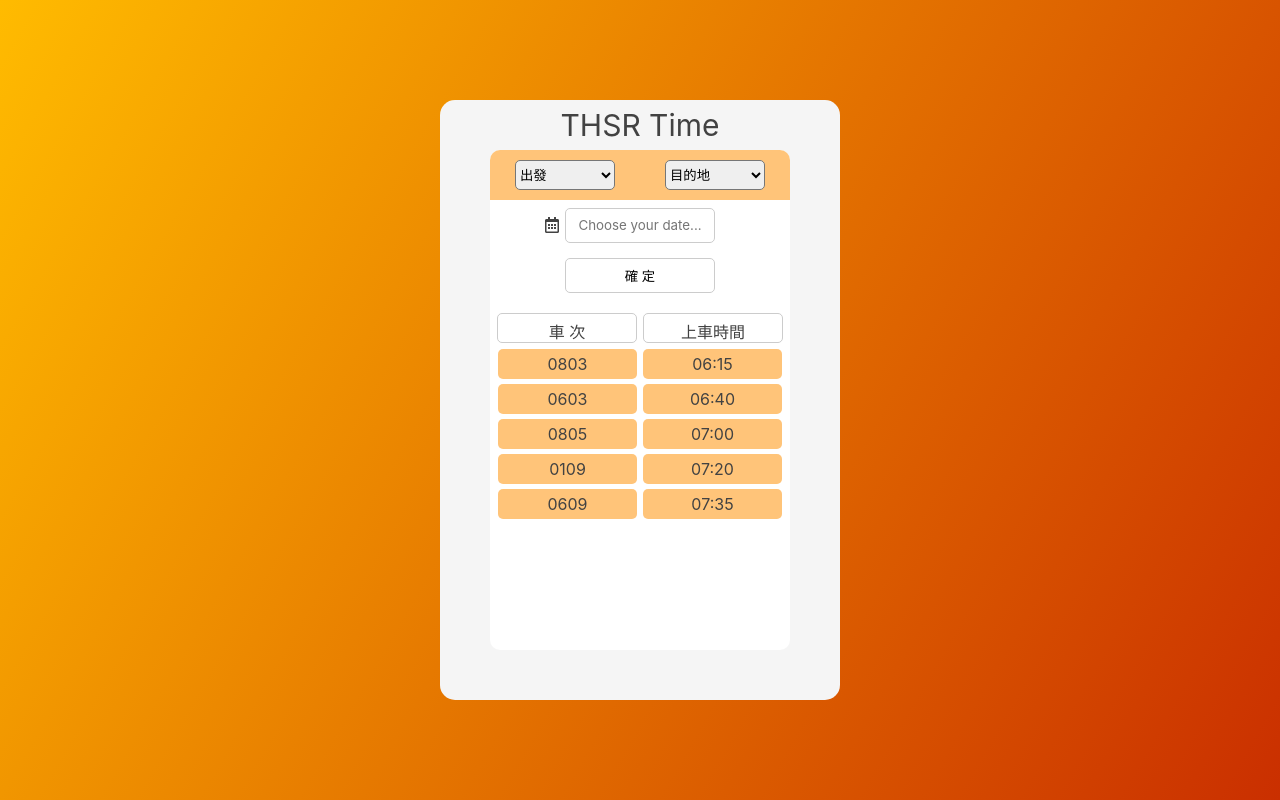
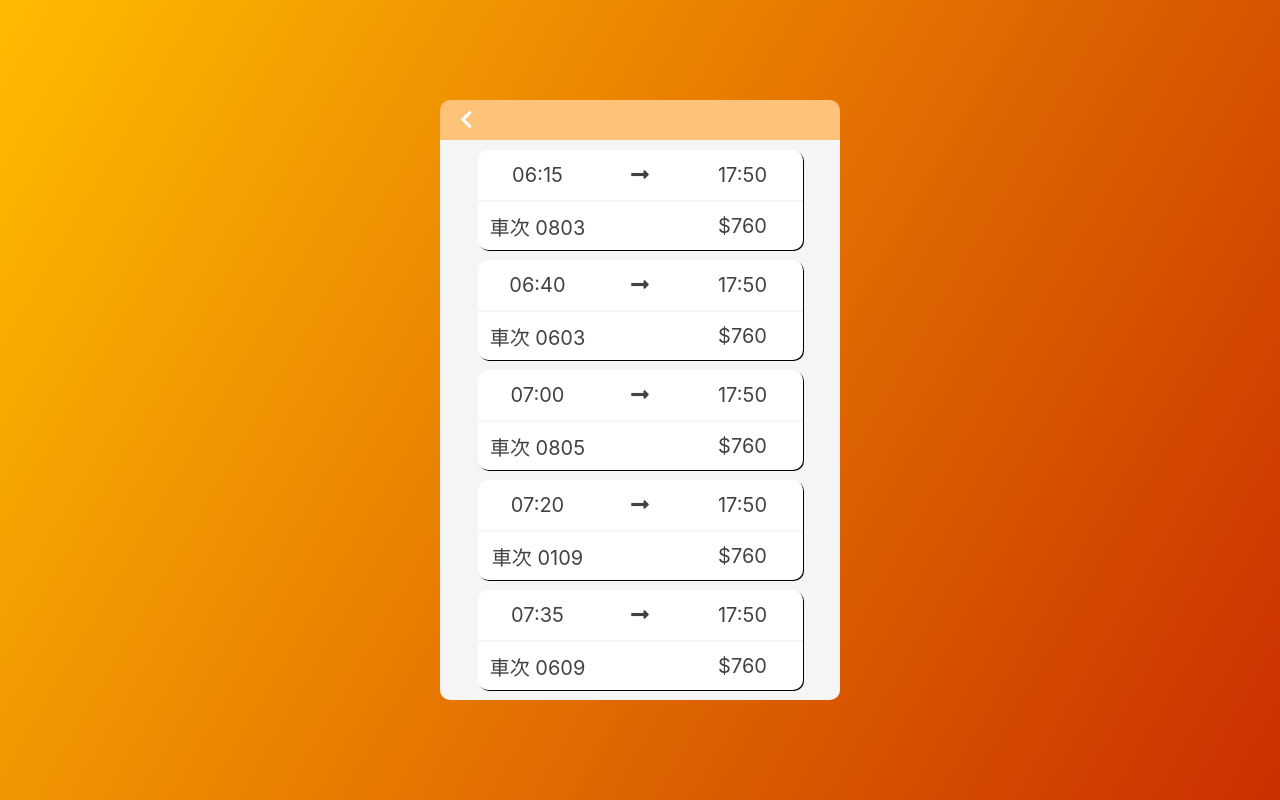
Before and after one commit to JasonYen059/Train-time-table, a plain HTML site: page Time.html in a window 1280 px wide. Both pictures are taken after a click on the button "確 定". Drawn offline with nearby package versions, Linux system fonts and the light colour scheme; no server answers.

Commit message:
no message

```diff
--- a/Time.html
+++ b/Time.html
@@ -33,7 +33,7 @@
     align-items: center;
 }
 
-    #timeApp{
+    #timeApp, #showInfo{
       width: 400px;
       height: 600px;
       border-radius: 15px;
@@ -60,7 +60,6 @@
       margin: auto;
       border-radius: 10px;
 
-
     }
 
    #fromWhere, #toWhere {
@@ -86,31 +85,36 @@
     border-radius: 10px 10px 0 0 ;
    }
 
-   .dateContainer ,.confirmDiv{
-    width: 300px;
-    height: 50px;
+   .dateContainer ,.confirmDiv,.timeContainer{
+    margin: 10px auto;
+    width: 250px;
+    height: 40px;
     display: flex;
     justify-content: center;
     align-items: center;
-    position: relative;
+
+    border-bottom: 1px solid #dfdfdf;
    }
 
    .dateContainer p{
-     position: absolute;
-     left: 55px;
+     float: left;
    }
 
-   #chosenDate, #confirm{
+   #chosenDate, #confirm ,#chosenTime{
      margin: auto;
-     width: 150px;
+     width: 250px;
      height: 35px;
      background-color: white;
-     border: 1px solid #cccccc;
+     border: none;
      text-align: center;
      border-radius: 5px;
      outline: none;
      transition: 0.5s ease;
      cursor: pointer;
+   }
+
+   #chosenTime {
+     text-align-last: center;
    }
 
 
@@ -124,52 +128,83 @@
      margin-top: 10px;
    }
 
+
+/* ------------------------------------------------------------------------- */
+   #showInfo{
+     display: none;
+   }
+
+
+
+   #infoTitle {
+    height: 40px;
+    font-size: 20px;
+    display: flex;
+    justify-content: center;
+    align-items: center;
+    width: 100%;
+    border-radius: 10px 10px 0 0;
+    color: white;
+    background-color: white;
+    position: relative;
+    background-color: rgba(255, 194, 115, 0.952);
+   }
+
+   #info {
+      width: 100%;
+      height: 560px;
+      background-color: #f5f5f5;
+      border: none;
+      border-radius: 10px;
+      overflow: auto;
+    }
+
+    #infoBack{
+      position: absolute;
+      left: 20px;
+      cursor: pointer;
+      transition: 0.3s;
+    }
+
+    #infoBack:hover{
+     font-size: 25px;
+    }
+
+    .infoTable{
+      width: 325px;
+      height: 100px;
+     background-color: white;
+      border-radius: 10px;
+      margin: 10px auto;
+      box-shadow: 1px 1px rgb(0, 0, 0);
+    }
+
+    .timeInfo , .numPriceInfo{
+      width: 325px;
+      height: 50px;
+      font-size: 20px;
+      padding: 10px;
+      display: flex;
+    justify-content:space-between;
+    align-items: center;
+    }
+
+    .timeFrom, .timeTo , .toIcon, .num , .price{
+      width: 100px;
+      text-align:center ;
+    }
+
+    .numPriceInfo{
+      border-top: 2px solid #f5f5f5;
+    }
+
+
     #trainNumTime {
      list-style: none;
-     width: 300px;
+     width: 100%;
     height: 300px;
     overflow: auto;
    }
-
-   li{
-     margin: auto;
-    width: 290px;
-    height: 35px;
-    border: none;
-
-    display: flex;
-    justify-content: center;
-    align-items: center;
-   }
-
-   .tableTitle{
-     width: 300px;
-    display: flex;
-    justify-content: center;
-    align-items: center;
-   }
-
-
-   .tableTitle p{
-    width: 140px;
-    height: 30px;
-    text-align: center;
-    margin: 3px;
-    padding: 5px;
-    border-radius: 5px;
-    border: 1px solid #cccccc;
-   }
-
-   li span{
-     width: 150px;
-     height: 30px;
-     background-color: rgba(255, 194, 115, 0.952);
-     text-align: center;
-     margin: 3px;
-     padding: 5px;
-     border-radius: 5px;
-   }
-
 
 
 
@@ -184,68 +219,83 @@
       <header>THSR Time</header>
     </div>
 
-
-
      <div id="container">
        <div class="setLocation">
        <select id="fromWhere" >
         <option value="" disabled selected>出發</option>
-         <option value="0990">南港</option>
-         <option value="1000">台北</option>
-         <option value="1010">板橋</option>
-         <option value="1020">桃園</option>
-         <option value="1030">新竹</option>
-         <option value="1035">苗栗</option>
-         <option value="1040">台中</option>
-         <option value="1043">彰化</option>
-         <option value="1047">雲林</option>
-         <option value="1050">嘉義</option>
-         <option value="1060">台南</option>
-         <option value="1070">左營</option>
        </select>
-
        <select id="toWhere" >
         <option value="" disabled selected>目的地</option>
-        <option value="0990">南港</option>
-       <option value="1000">台北</option>
-       <option value="1010">板橋</option>
-       <option value="1020">桃園</option>
-       <option value="1030">新竹</option>
-       <option value="1035">苗栗</option>
-       <option value="1040">台中</option>
-       <option value="1043">彰化</option>
-       <option value="1047">雲林</option>
-       <option value="1050">嘉義</option>
-       <option value="1060">台南</option>
-       <option value="1070">左營</option>
       </select>
        </div>
+
 
        <div class="dateContainer">
         <p><i class="far fa-calendar-alt"></i></p>
         <input id="chosenDate" placeholder="Choose your date...">
        </div>
 
+       <div class="timeContainer">
+        <p><i class="far fa-clock"></i></i></p>
+        <select name="time" id="chosenTime">
+          <option value="">14 : 25</option>
+          <option value="">14 : 40</option>
+          <option value="">15 : 25</option>
+          <option value="">15 : 40</option>
+        </select>
+       </div>
+
        <div class="confirmDiv">
         <button id="confirm">確 定</button>
        </div>
-
-       <div id="timeTable">
-         <div class="tableTitle">
-          <p>車 次</p>
-          <p>上車時間</p>
      </div>
-        <ul id="trainNumTime">
-
-        </ul>
-
     </div>
 
+
+    <div id="showInfo">
+      <div id="infoTitle">
+        <span id="infoBack"><i class="fas fa-chevron-left"></i></span>
+        <p id="infoDate">111</p>
+      </div>
+      <div id="info">
+        <!-- <div class="infoTable">
+          <div class="timeInfo">
+            <span class="timeFrom">15:20</span>
+            <span class="toIcon"><i class="fas fa-long-arrow-alt-right"></i></span>
+            <span class="timeTo">17:50</span>
+          </div>
+
+          <div class="numPriceInfo">
+            <span class="num">車次 808</span>
+            <span class="price">$760</span>
+          </div>
+        </div> -->
       </div>
     </div>
 
 
     <script type="text/javascript">
+    var options = [];
+    let start = $("#fromWhere").val();
+    let end = $("#toWhere").val();
+    let dateControl = $("#chosenDate").val();
+
+    var stationRequest = new XMLHttpRequest();
+    stationRequest.open('Get',`https://ptx.transportdata.tw/MOTC/v2/Rail/THSR/Station?$format=JSON`);
+    stationRequest.send();
+    stationRequest.onload=function() {
+    let stationData = JSON.parse(this.responseText);
+
+    stationData.forEach((e,i)=>{
+      let num = stationData[i].StationID;
+      let stationName = stationData[i].StationName.Zh_tw;
+      options.push({name:`${stationName}`,number:`${num}`});
+      $("#fromWhere").append(`<option value="${options[i].number}">${options[i].name}</option>`);
+      $("#toWhere").append(`<option value="${options[i].number}">${options[i].name}</option>`);
+    });
+    console.log(options);
+    }
+
 
     let fakeData =[{
     "TrainDate":"2021-04-09",
@@ -262,11 +312,7 @@
 
     ,{"TrainDate":"2021-04-09","DailyTrainInfo":{"TrainNo":"0609","Direction":0,"StartingStationID":"0990","StartingStationName":{"Zh_tw":"南港","En":"Nangang"},"EndingStationID":"1070","EndingStationName":{"Zh_tw":"左營","En":"Zuoying"},"Note":{}},"OriginStopTime":{"StopSequence":1,"StationID":"0990","StationName":{"Zh_tw":"南港","En":"Nangang"},"ArrivalTime":"07:35","DepartureTime":"07:35"},"DestinationStopTime":{"StopSequence":9,"StationID":"1070","StationName":{"Zh_tw":"左營","En":"Zuoying"},"ArrivalTime":"09:45","DepartureTime":"09:45"},"UpdateTime":"2021-02-09T00:00:00+08:00","VersionID":1}]
 
-    $(function(){
-        $("#chosenDate").datepicker({
-          dateFormat:"yy-mm-dd"
-        });
-      });
+
 
 
   $("#confirm").click((event)=>{
@@ -274,23 +320,52 @@
       let start = $("#fromWhere").val();
       let end = $("#toWhere").val();
       let dateControl = $("#chosenDate").val();
-      console.log(dateControl);
 
     //   var ourRequest = new XMLHttpRequest();
     // ourRequest.open('Get',`https://ptx.transportdata.tw/MOTC/v2/Rail/THSR/DailyTimetable/OD/${start}/to/${end}/${dateControl}?$format=JSON`);
     // ourRequest.send();
     // ourRequest.onload=function() {
-    //   var data = JSON.parse(this.responseText);
+    //   let data = JSON.parse(this.responseText);
     //   console.log(data);
-    // }
-    $("li").remove();
+      $("#infoDate").text(dateControl);
+      // console.log(infoDate);
+    $(".infoTable").remove();
     fakeData.forEach((e,i)=>{
         let trainNo = fakeData[i].DailyTrainInfo.TrainNo;
         let arriveTime = fakeData[i].OriginStopTime.ArrivalTime;
-        console.log(arriveTime);
-        $("#trainNumTime").append(`<li> <span>${trainNo}</span> <span>${arriveTime}</span></li>`);
+        $("#info").append(`
+        <div class="infoTable">
+        <div class="timeInfo">
+            <span class="timeFrom">${arriveTime}</span>
+            <span class="toIcon"><i class="fas fa-long-arrow-alt-right"></i></span>
+            <span class="timeTo">17:50</span>
+        </div>
+        <div class="numPriceInfo">
+            <span class="num">車次 ${trainNo}</span>
+            <span class="price">$760</span>
+        </div>
+      </div>`);
+
+      });
+    // }
+      $("#timeApp").hide();
+      $("#showInfo").show();
+
   });
 
+
+
+    $("#infoBack").click((event)=>{
+      event.preventDefault;
+      $("#timeApp").show();
+      $("#showInfo").hide();
+    })
+
+
+    $(function(){
+        $("#chosenDate").datepicker({
+          dateFormat:"yy-mm-dd"
+        });
       });
 
 
```
Lines whose indentation alone changed are shown as unchanged.
